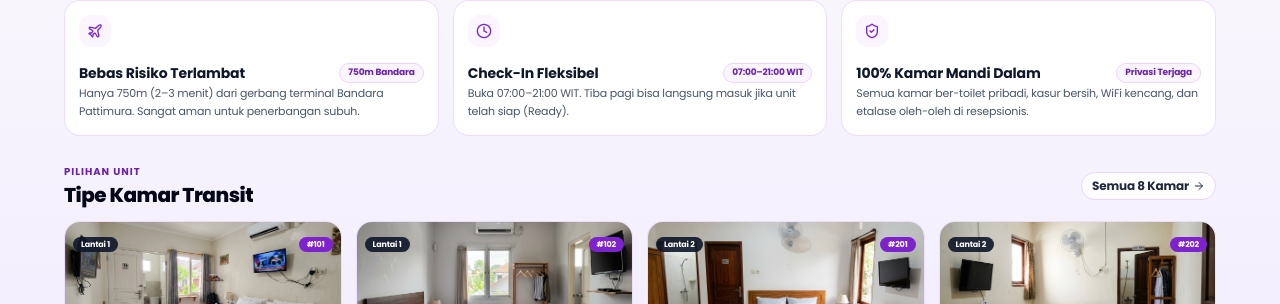
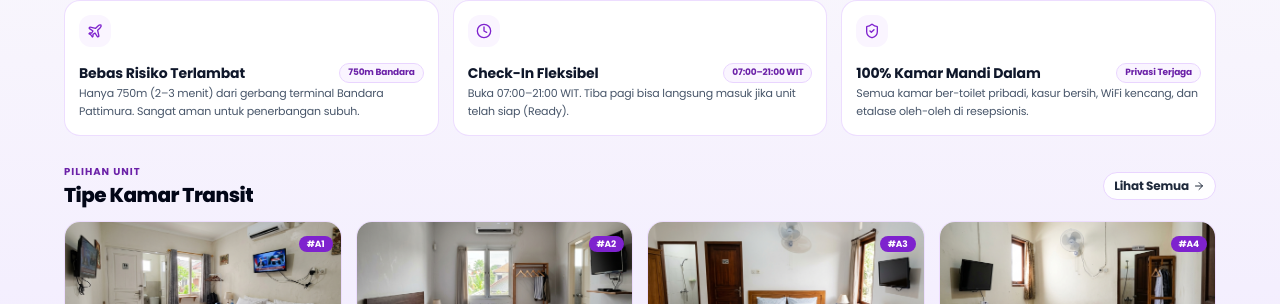
Before and after one commit to ilsetiawan1/penginapan-annisa, a Next.js app in the folder apps/web/: page / in a window 1280 px wide. Shown: the part 966-1270 px from the top of the page. Built offline with nearby package versions, Linux system fonts and the light colour scheme.

Commit message:
feat: adopt A1-A4 & B1-B4 room coding and remove floor badge from Beranda

```diff
--- a/apps/web/src/app/kamar/page.tsx
+++ b/apps/web/src/app/kamar/page.tsx
@@ -28,11 +28,11 @@ export default function KamarPage() {
 
   const rooms = [
     {
-      number: "101",
-      name: "Kamar 101 — Tipe AC",
+      number: "A1",
+      name: "Kamar A1 — Tipe AC",
       type: "ac",
-      floor: 1,
-      badge: "Lantai 1",
+      building: "Bangunan A",
+      badge: "Bangunan A",
       price: "275.000",
       dp: "137.500",
       bed: "1 Kasur Besar (Muat 2–3 Tamu)",
@@ -47,11 +47,11 @@ export default function KamarPage() {
       image: "/rooms/room-ac-101.jpg",
     },
     {
-      number: "102",
-      name: "Kamar 102 — Tipe AC",
+      number: "A2",
+      name: "Kamar A2 — Tipe AC",
       type: "ac",
-      floor: 1,
-      badge: "Lantai 1",
+      building: "Bangunan A",
+      badge: "Bangunan A",
       price: "275.000",
       dp: "137.500",
       bed: "1 Kasur Besar (Muat 2–3 Tamu)",
@@ -66,11 +66,49 @@ export default function KamarPage() {
       image: "/rooms/room-ac-102.jpg",
     },
     {
-      number: "103",
-      name: "Kamar 103 — Tipe AC",
+      number: "A3",
+      name: "Kamar A3 — Tipe Kipas",
+      type: "kipas",
+      building: "Bangunan A",
+      badge: "Bangunan A",
+      price: "200.000",
+      dp: "100.000",
+      bed: "1 Kasur Besar (Muat 2–3 Tamu)",
+      capacity: "2–3 Tamu",
+      facilities: [
+        "Kipas Angin Dinding",
+        "Kamar Mandi Dalam Pribadi",
+        "TV Layar Datar",
+        "WiFi Gratis Kencang",
+        "Handuk Bersih & Air Mineral",
+      ],
+      image: "/rooms/room-kipas-201.jpg",
+    },
+    {
+      number: "A4",
+      name: "Kamar A4 — Tipe Kipas",
+      type: "kipas",
+      building: "Bangunan A",
+      badge: "Bangunan A",
+      price: "200.000",
+      dp: "100.000",
+      bed: "1 Kasur Besar (Muat 2–3 Tamu)",
+      capacity: "2–3 Tamu",
+      facilities: [
+        "Kipas Angin Dinding",
+        "Kamar Mandi Dalam Pribadi",
+        "TV Layar Datar",
+        "WiFi Gratis Kencang",
+        "Handuk Bersih & Air Mineral",
+      ],
+      image: "/rooms/room-kipas-202.jpg",
+    },
+    {
+      number: "B1",
+      name: "Kamar B1 — Tipe AC",
       type: "ac",
-      floor: 1,
-      badge: "Lantai 1",
+      building: "Bangunan B",
+      badge: "Bangunan B",
       price: "275.000",
       dp: "137.500",
       bed: "1 Kasur Besar (Muat 2–3 Tamu)",
@@ -85,11 +123,11 @@ export default function KamarPage() {
       image: "/rooms/room-ac-101.jpg",
     },
     {
-      number: "104",
-      name: "Kamar 104 — Tipe AC",
+      number: "B2",
+      name: "Kamar B2 — Tipe AC",
       type: "ac",
-      floor: 1,
-      badge: "Lantai 1",
+      building: "Bangunan B",
+      badge: "Bangunan B",
       price: "275.000",
       dp: "137.500",
       bed: "1 Kasur Besar (Muat 2–3 Tamu)",
@@ -104,11 +142,11 @@ export default function KamarPage() {
       image: "/rooms/room-ac-102.jpg",
     },
     {
-      number: "201",
-      name: "Kamar 201 — Tipe Kipas",
+      number: "B3",
+      name: "Kamar B3 — Tipe Kipas",
       type: "kipas",
-      floor: 2,
-      badge: "Lantai 2",
+      building: "Bangunan B",
+      badge: "Bangunan B",
       price: "200.000",
       dp: "100.000",
       bed: "1 Kasur Besar (Muat 2–3 Tamu)",
@@ -123,49 +161,11 @@ export default function KamarPage() {
       image: "/rooms/room-kipas-201.jpg",
     },
     {
-      number: "202",
-      name: "Kamar 202 — Tipe Kipas",
+      number: "B4",
+      name: "Kamar B4 — Tipe Kipas",
       type: "kipas",
-      floor: 2,
-      badge: "Lantai 2",
-      price: "200.000",
-      dp: "100.000",
-      bed: "1 Kasur Besar (Muat 2–3 Tamu)",
-      capacity: "2–3 Tamu",
-      facilities: [
-        "Kipas Angin Dinding",
-        "Kamar Mandi Dalam Pribadi",
-        "TV Layar Datar",
-        "WiFi Gratis Kencang",
-        "Handuk Bersih & Air Mineral",
-      ],
-      image: "/rooms/room-kipas-202.jpg",
-    },
-    {
-      number: "203",
-      name: "Kamar 203 — Tipe Kipas",
-      type: "kipas",
-      floor: 2,
-      badge: "Lantai 2",
-      price: "200.000",
-      dp: "100.000",
-      bed: "1 Kasur Besar (Muat 2–3 Tamu)",
-      capacity: "2–3 Tamu",
-      facilities: [
-        "Kipas Angin Dinding",
-        "Kamar Mandi Dalam Pribadi",
-        "TV Layar Datar",
-        "WiFi Gratis Kencang",
-        "Handuk Bersih & Air Mineral",
-      ],
-      image: "/rooms/room-kipas-201.jpg",
-    },
-    {
-      number: "204",
-      name: "Kamar 204 — Tipe Kipas",
-      type: "kipas",
-      floor: 2,
-      badge: "Lantai 2",
+      building: "Bangunan B",
+      badge: "Bangunan B",
       price: "200.000",
       dp: "100.000",
       bed: "1 Kasur Besar (Muat 2–3 Tamu)",
--- a/apps/web/src/app/page.tsx
+++ b/apps/web/src/app/page.tsx
@@ -45,10 +45,9 @@ export default function HomePage() {
 
   const previewRooms = [
     {
-      id: "101",
-      number: "101",
+      id: "A1",
+      number: "A1",
       name: "Tipe AC",
-      badge: "Lantai 1",
       price: "275.000",
       dp: "137.500",
       bed: "1 Kasur Besar (Muat 2–3 Org)",
@@ -57,10 +56,9 @@ export default function HomePage() {
       image: "/rooms/room-ac-101.jpg",
     },
     {
-      id: "102",
-      number: "102",
+      id: "A2",
+      number: "A2",
       name: "Tipe AC",
-      badge: "Lantai 1",
       price: "275.000",
       dp: "137.500",
       bed: "1 Kasur Besar (Muat 2–3 Org)",
@@ -69,10 +67,9 @@ export default function HomePage() {
       image: "/rooms/room-ac-102.jpg",
     },
     {
-      id: "201",
-      number: "201",
+      id: "A3",
+      number: "A3",
       name: "Tipe Kipas",
-      badge: "Lantai 2",
       price: "200.000",
       dp: "100.000",
       bed: "1 Kasur Besar (Muat 2–3 Org)",
@@ -81,10 +78,9 @@ export default function HomePage() {
       image: "/rooms/room-kipas-201.jpg",
     },
     {
-      id: "202",
-      number: "202",
+      id: "A4",
+      number: "A4",
       name: "Tipe Kipas",
-      badge: "Lantai 2",
       price: "200.000",
       dp: "100.000",
       bed: "1 Kasur Besar (Muat 2–3 Org)",
@@ -303,7 +299,7 @@ export default function HomePage() {
                 className="rounded-full border-purple-200 bg-white/90 text-slate-800 hover:bg-white font-bold text-[10px] sm:text-xs gap-1 shrink-0 px-2.5 py-1 h-7"
               >
                 <Link href="/kamar">
-                  <span>Semua 8 Kamar</span>
+                  <span>Lihat Semua</span>
                   <ArrowRight className="w-3 h-3" />
                 </Link>
               </Button>
@@ -324,13 +320,8 @@ export default function HomePage() {
                         fill
                         className="object-cover"
                       />
-                      <div className="absolute top-2 left-2">
-                        <span className="bg-slate-900/90 text-white px-2 py-0.5 rounded-full text-[8px] font-bold">
-                          {room.badge}
-                        </span>
-                      </div>
                       <div className="absolute top-2 right-2">
-                        <span className="bg-purple-700 text-white px-2 py-0.5 rounded-full text-[8px] font-bold">
+                        <span className="bg-purple-700 text-white px-2 py-0.5 rounded-full text-[9px] font-bold shadow-xs">
                           #{room.number}
                         </span>
                       </div>
```
